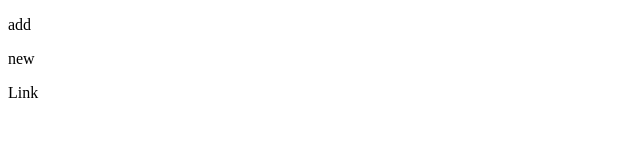
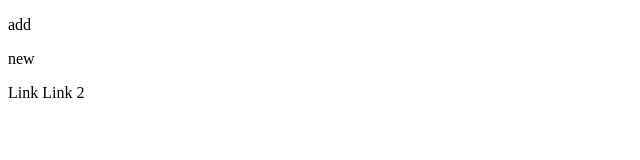
Before and after one commit to q-u-a-n-t-i-k/Presentation, a plain HTML site: page index.html in a window 1280 px wide. Shown: the full height of the page, 0-640 px from the left. Drawn offline with Linux system fonts and the light colour scheme.

Commit message:
committt

```diff
--- a/index.html
+++ b/index.html
@@ -9,5 +9,6 @@
     <p> add </p>
     <p>new</p>
     <a>Link</a>
+    <a>Link 2</a>
 </body>
 </html>
```
